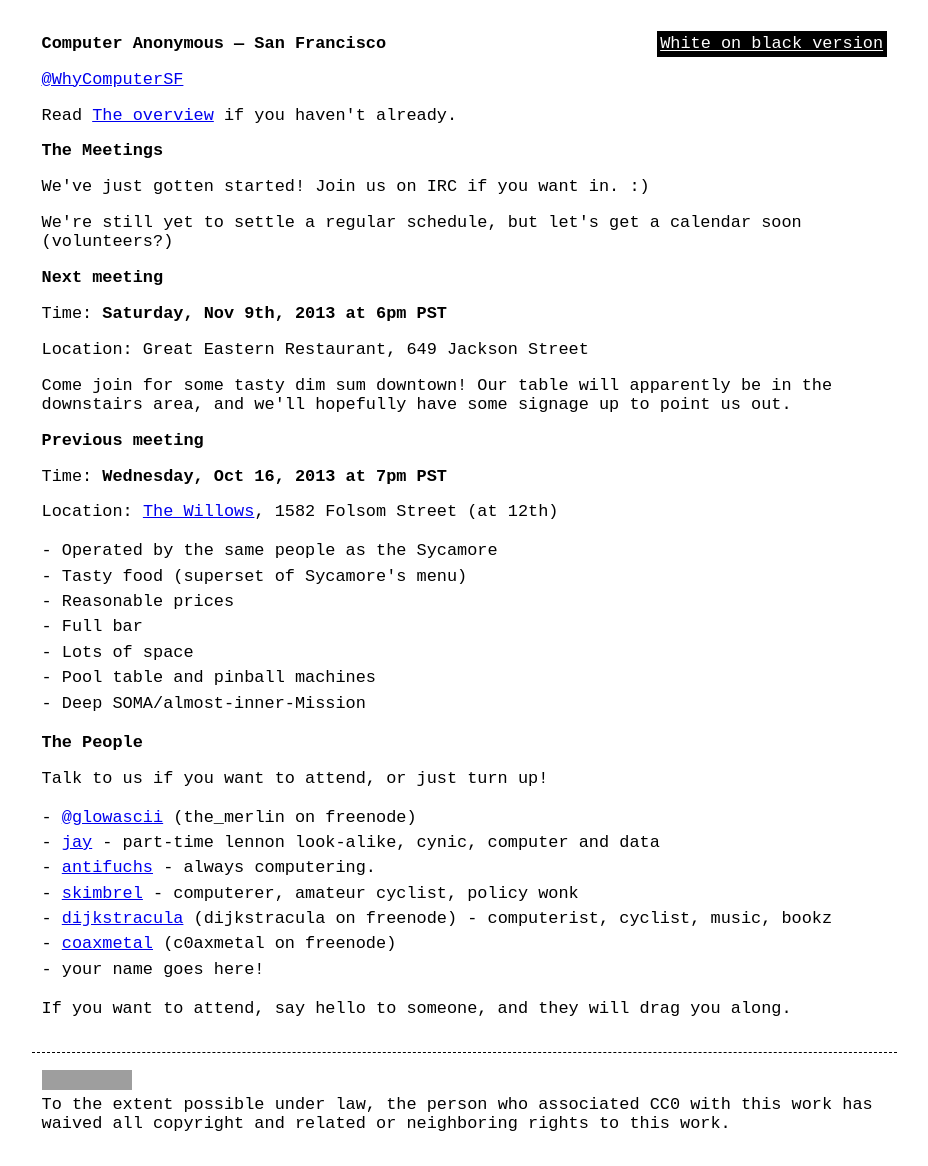
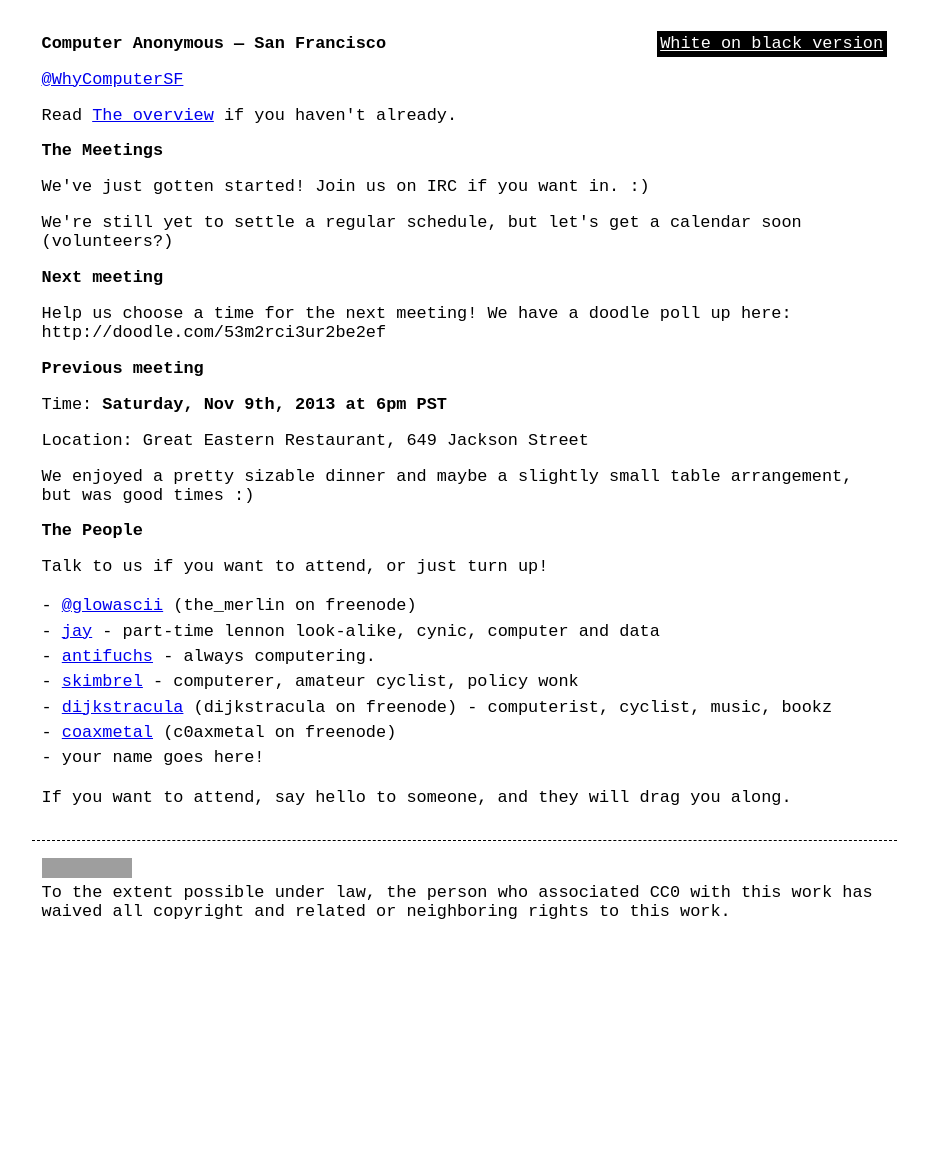
Before and after one commit to computeranonymous/computer, a Jekyll site: the page built from us_sanfrancisco.html, in a window 1280 px wide. Shown: the whole page, without its empty margins (176-1104 px from the left). Built offline with Jekyll 4.4.1, drawn with Linux system fonts in a browser that asks for light colours; after the commit the page ends 955 px from its top, so only the background shows below that; grey boxes are pictures that could not be loaded.

Commit message:
Update us_sanfrancisco.html

```diff
--- a/us_sanfrancisco.html
+++ b/us_sanfrancisco.html
@@ -17,24 +17,14 @@ title: Computer Anonymous - San Francisco
 
       <h3>Next meeting</h3>
 
+      <p>Help us choose a time for the next meeting!  We have a doodle poll up here: http://doodle.com/53m2rci3ur2be2ef</p>
+
+      <h3>Previous meeting</h3>
+
       <p>Time: <strong>Saturday, Nov 9th, 2013 at 6pm PST</strong></p>
       <p>Location: Great Eastern Restaurant, 649 Jackson Street</p>
 
-      <p>Come join for some tasty dim sum downtown!  Our table will apparently be in the downstairs area, and we'll hopefully have some signage up to point us out.</p>
-
-      <h3>Previous meeting</h3>
-
-      <p>Time: <strong>Wednesday, Oct 16, 2013 at 7pm PST</strong></p>
-      <p>Location: <a href="http://www.thewillowssf.com/">The Willows</a>, 1582 Folsom Street (at 12th)</p>
-      <ul>
-        <li>Operated by the same people as the Sycamore</li>
-        <li>Tasty food (superset of Sycamore's menu)</li>
-        <li>Reasonable prices</li>
-        <li>Full bar</li>
-        <li>Lots of space</li>
-        <li>Pool table and pinball machines</li>
-        <li>Deep SOMA/almost-inner-Mission</li>
-      </ul>
+      <p>We enjoyed a pretty sizable dinner and maybe a slightly small table arrangement, but was good times :)</p>
 
       <h3>The People</h3>
 
```
